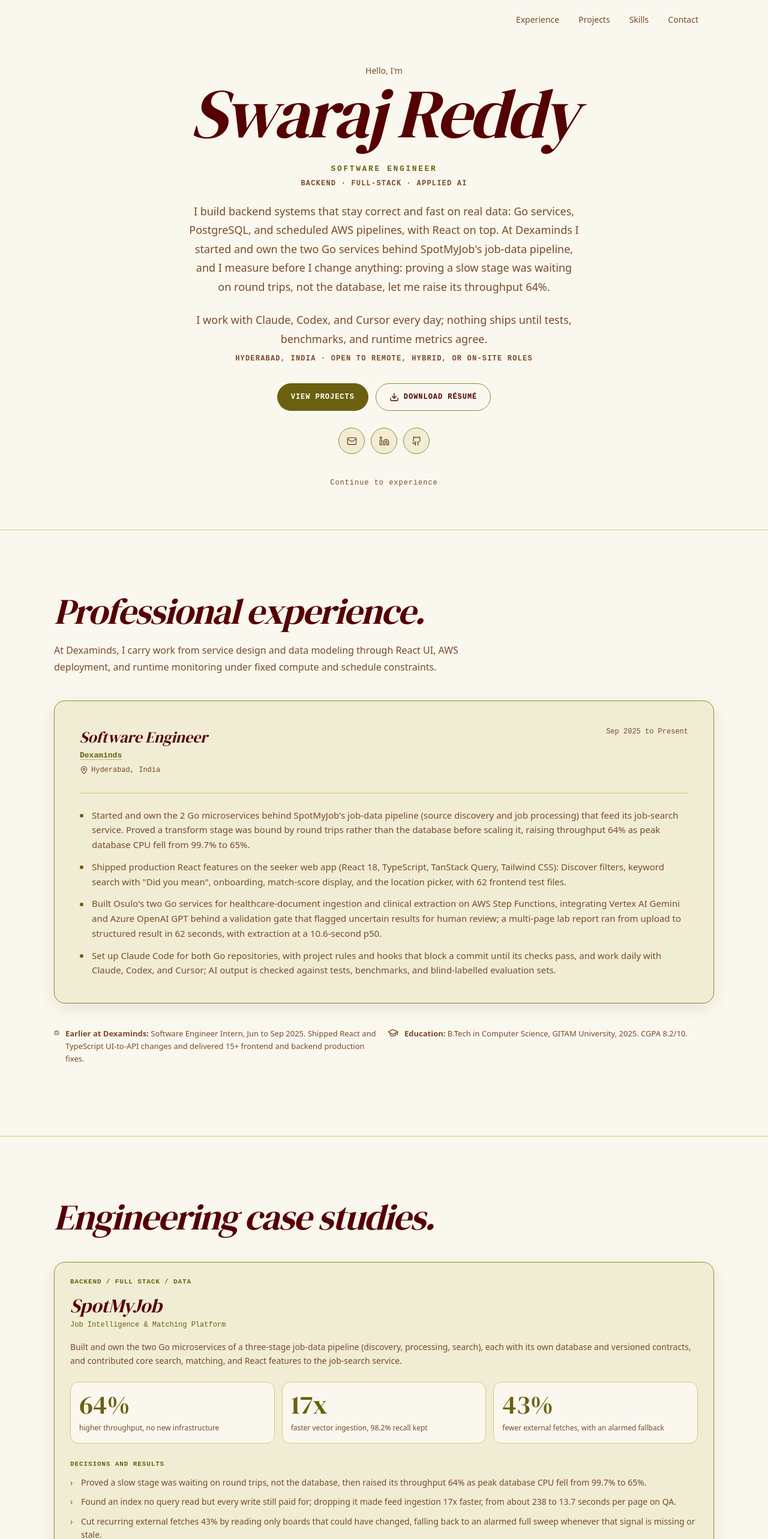
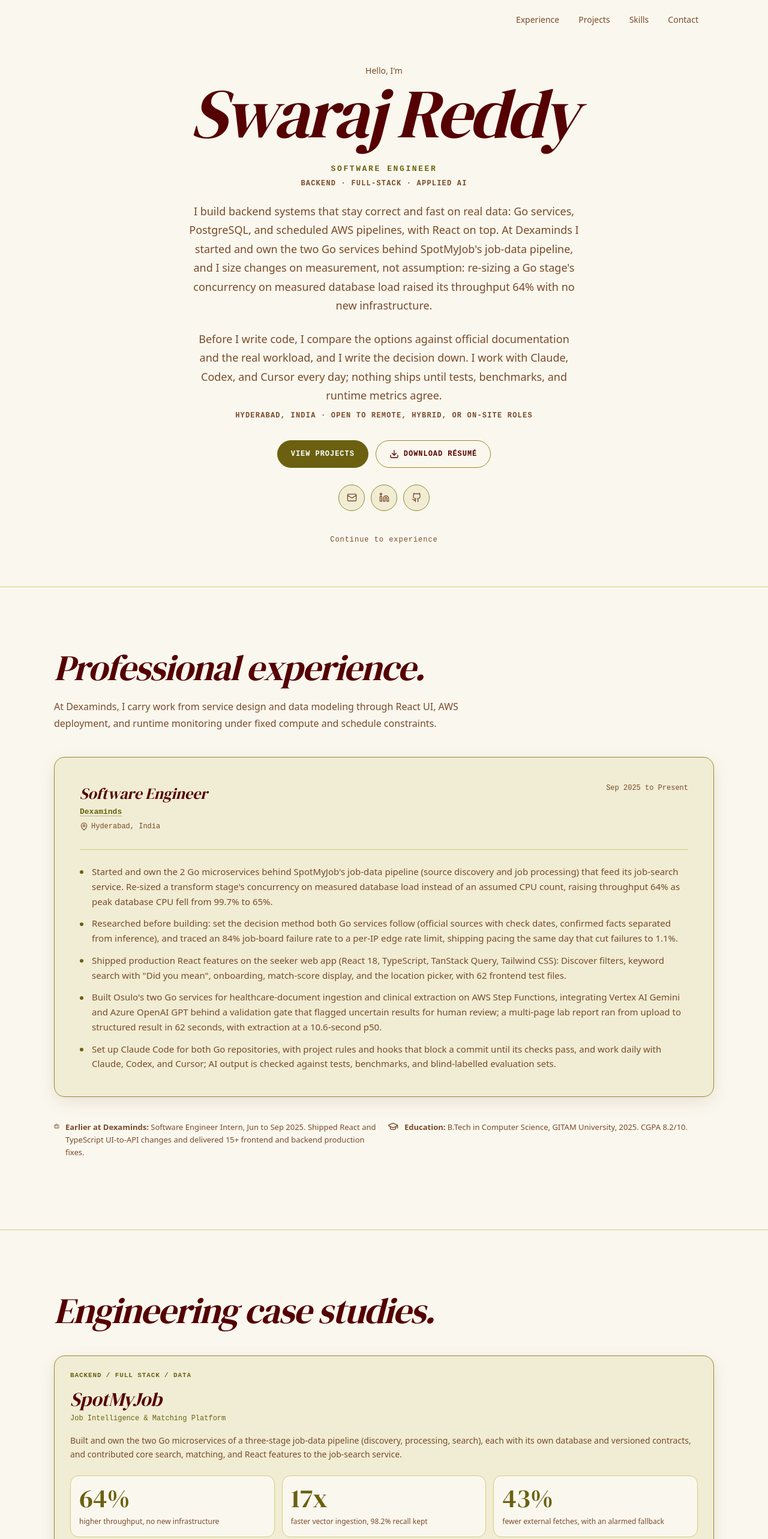
Before and after one commit to swarajreddy10/swarajreddy10.github.io, a Next.js app: page / in a window 1280 px wide. Shown: the top 2566 px of the page at 60% size. Built offline with nearby package versions, Linux system fonts and the light colour scheme.

Commit message:
Show how the work starts: research before code in the intro, the one-day rate-limit diagnosis, and Osulo's provider and architecture research; state the 64% result as sized on measured load.

```diff
--- a/components/Experience.jsx
+++ b/components/Experience.jsx
@@ -1,7 +1,8 @@
 import { Briefcase, GraduationCap, MapPin } from 'lucide-react';
 
 const HIGHLIGHTS = [
-    'Started and own the 2 Go microservices behind SpotMyJob\'s job-data pipeline (source discovery and job processing) that feed its job-search service. Proved a transform stage was bound by round trips rather than the database before scaling it, raising throughput 64% as peak database CPU fell from 99.7% to 65%.',
+    'Started and own the 2 Go microservices behind SpotMyJob\'s job-data pipeline (source discovery and job processing) that feed its job-search service. Re-sized a transform stage\'s concurrency on measured database load instead of an assumed CPU count, raising throughput 64% as peak database CPU fell from 99.7% to 65%.',
+    'Researched before building: set the decision method both Go services follow (official sources with check dates, confirmed facts separated from inference), and traced an 84% job-board failure rate to a per-IP edge rate limit, shipping pacing the same day that cut failures to 1.1%.',
     'Shipped production React features on the seeker web app (React 18, TypeScript, TanStack Query, Tailwind CSS): Discover filters, keyword search with "Did you mean", onboarding, match-score display, and the location picker, with 62 frontend test files.',
     'Built Osulo\'s two Go services for healthcare-document ingestion and clinical extraction on AWS Step Functions, integrating Vertex AI Gemini and Azure OpenAI GPT behind a validation gate that flagged uncertain results for human review; a multi-page lab report ran from upload to structured result in 62 seconds, with extraction at a 10.6-second p50.',
     'Set up Claude Code for both Go repositories, with project rules and hooks that block a commit until its checks pass, and work daily with Claude, Codex, and Cursor; AI output is checked against tests, benchmarks, and blind-labelled evaluation sets.',
--- a/components/Hero.jsx
+++ b/components/Hero.jsx
@@ -13,10 +13,10 @@
                 <p className="hero-role">Software Engineer</p>
                 <p className="hero-focus">Backend · Full-Stack · Applied AI</p>
                 <p className="hero-summary">
-                    I build backend systems that stay correct and fast on real data: Go services, PostgreSQL, and scheduled AWS pipelines, with React on top. At Dexaminds I started and own the two Go services behind SpotMyJob&apos;s job-data pipeline, and I measure before I change anything: proving a slow stage was waiting on round trips, not the database, let me raise its throughput 64%.
+                    I build backend systems that stay correct and fast on real data: Go services, PostgreSQL, and scheduled AWS pipelines, with React on top. At Dexaminds I started and own the two Go services behind SpotMyJob&apos;s job-data pipeline, and I size changes on measurement, not assumption: re-sizing a Go stage&apos;s concurrency on measured database load raised its throughput 64% with no new infrastructure.
                 </p>
                 <p className="hero-summary">
-                    I work with Claude, Codex, and Cursor every day; nothing ships until tests, benchmarks, and runtime metrics agree.
+                    Before I write code, I compare the options against official documentation and the real workload, and I write the decision down. I work with Claude, Codex, and Cursor every day; nothing ships until tests, benchmarks, and runtime metrics agree.
                 </p>
                 <p className="hero-focus">Hyderabad, India · Open to remote, hybrid, or on-site roles</p>
 
--- a/data/work.js
+++ b/data/work.js
@@ -12,7 +12,7 @@
             { value: '43%', label: 'fewer external fetches, with an alarmed fallback' },
         ],
         highlights: [
-            'Proved a slow stage was waiting on round trips, not the database, then raised its throughput 64% as peak database CPU fell from 99.7% to 65%.',
+            'Re-sized a slow stage on measured database load instead of an assumed CPU count, raising its throughput 64% as peak database CPU fell from 99.7% to 65%.',
             'Found an index no query read but every write still paid for; dropping it made feed ingestion 17x faster, from about 238 to 13.7 seconds per page on QA.',
             'Cut recurring external fetches 43% by reading only boards that could have changed, falling back to an alarmed full sweep whenever that signal is missing or stale.',
         ],
@@ -36,6 +36,7 @@
             'Traced a silent handoff failure between the two services to a queue encryption mismatch, fixed it, and proved the fix with a replay and a fresh canary upload.',
         ],
         details: [
+            'Before the first Go commit, compared six LLM endpoints on the same documents, replaced an OCR-then-LLM design with a single extraction call, and chose the AWS event, workflow, and runtime design against 34 official sources.',
             'Direct-to-S3 uploads through signed POST policies, then quarantine, GuardDuty malware scanning, and promotion to a trusted bucket.',
             'Orchestrated extraction as a Step Functions workflow over page chunks: a multi-page lab report ran from upload to structured result in 62 s, with extraction at a 10.6 s p50 (15.2 s p95) and a 0.2 s handoff between services.',
             'Kept both services independently deployable through versioned events, idempotent requests, an event outbox, and SQS dead-letter recovery.',
```
Also changed, not shown: 1 other file (tests, documents, lock files or other folders).
